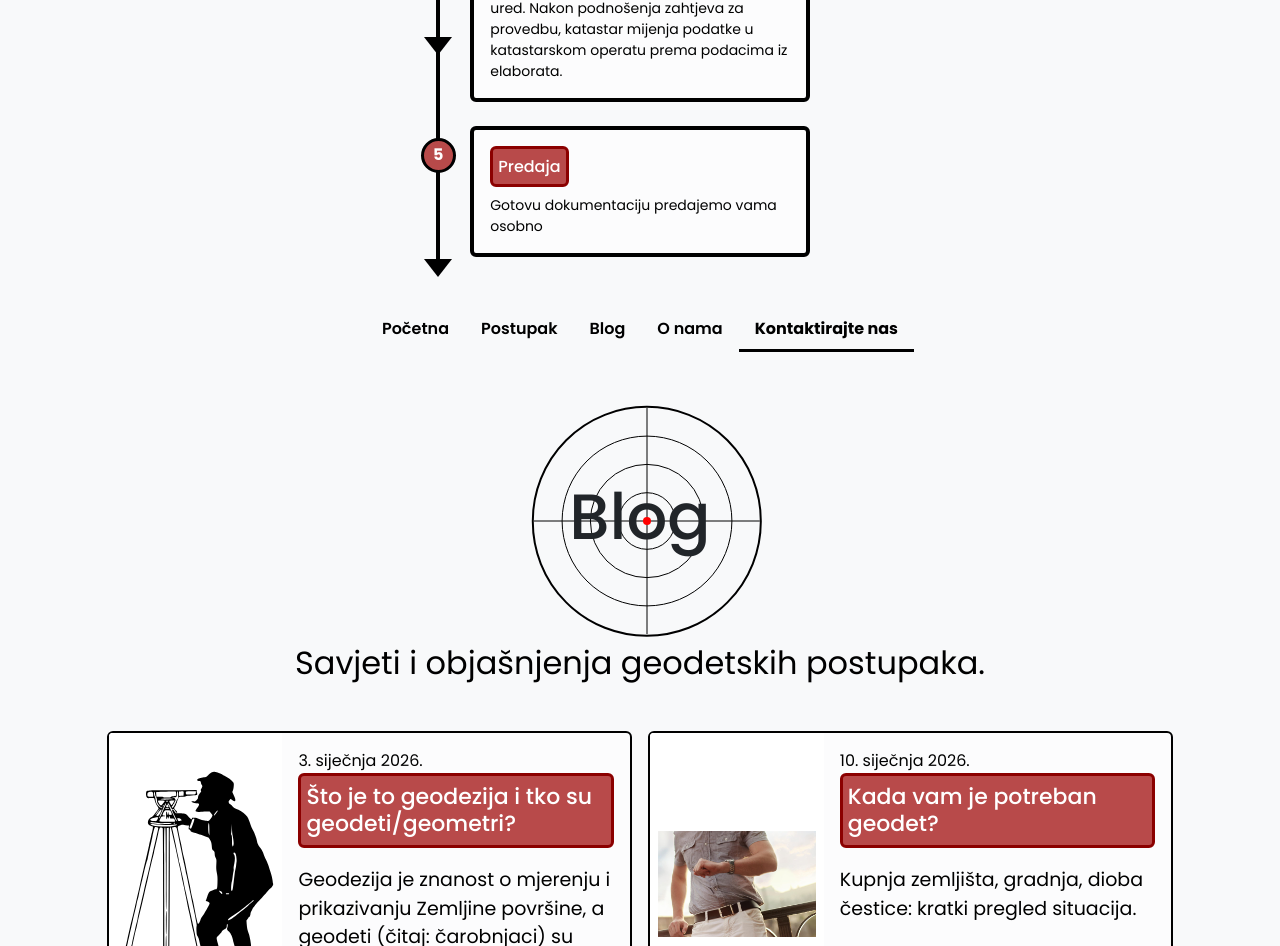
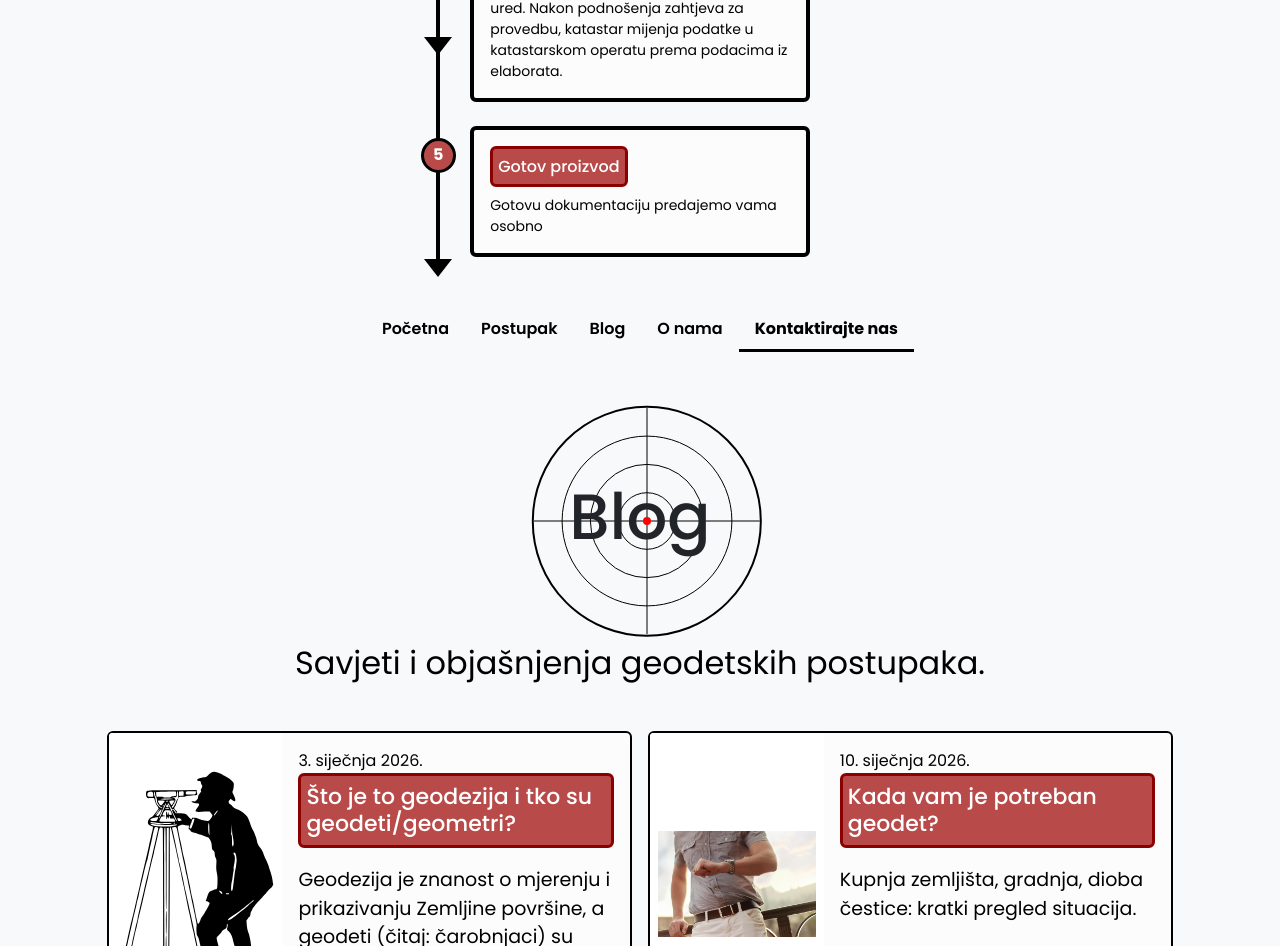
Before and after one commit to PatrikPazin/front-6_Moja_stranica_Patrik, a React (Create React App) app: page / in a window 1280 px wide. Shown: the part 1932-2878 px from the top of the page. Built offline with nearby package versions, Linux system fonts and the light colour scheme.

Commit message:
Postupak: zadnja kartica preimenovana u 'Gotov proizvod'
Co-Authored-By: Claude Sonnet 5.5 <noreply@anthropic.com>

```diff
--- a/src/data.js
+++ b/src/data.js
@@ -108,7 +108,7 @@ export const koraci = [
   { naslov: "Teren i obrada podataka", opis: "Geodet dolazi na vašu česticu i obavlja izmjeru. Obrađujemo izmjerene podatke i radimo analizu s dostupnim arhivskim podacima katastra." },
   { naslov: "Elaborat/Podloga", opis: "Izrada elaborata ili posebnih podloga", to: "/#blog" },
   { naslov: "Ovjera i provedba", opis: "Elaborat ovjerava nadležni katastarski ured. Nakon podnošenja zahtjeva za provedbu, katastar mijenja podatke u katastarskom operatu prema podacima iz elaborata." },
-  { naslov: "Predaja", opis: "Gotovu dokumentaciju predajemo vama osobno", to: "/#blog" },
+  { naslov: "Gotov proizvod", opis: "Gotovu dokumentaciju predajemo vama osobno", to: "/#blog" },
 ];
 
 // Najnoviji članak ide prvi. Datum je GGGG-MM-DD.
```
